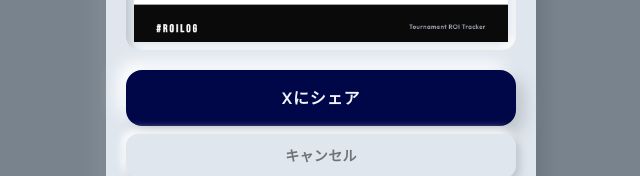
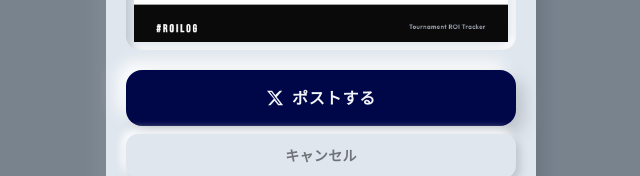
Before and after one commit to jiro424/roilog, a Next.js app: page /share-preview in a window 1280 px wide. Both pictures are taken after a click on the button "小（3トナメ）". Shown: the part 590-766 px from the top of the page, without its empty margins (319-959 px from the left). Built offline with nearby package versions, Linux system fonts and the light colour scheme.

Commit message:
Add X logo icon to share button

```diff
--- a/src/components/ShareModal.tsx
+++ b/src/components/ShareModal.tsx
@@ -172,7 +172,14 @@ export default function ShareModal({ open, onClose, title, brandName, summary, h
             disabled={busy}
             className="neu-button w-full py-4 text-base mb-2 disabled:opacity-50"
           >
-            {busy ? '生成中...' : 'Xにシェア'}
+            {busy ? '生成中...' : (
+              <span className="flex items-center justify-center gap-2">
+                <svg width="18" height="18" viewBox="0 0 24 24" fill="currentColor">
+                  <path d="M18.244 2.25h3.308l-7.227 8.26 8.502 11.24H16.17l-4.714-6.231-5.401 6.231H2.748l7.73-8.835L1.254 2.25H8.08l4.261 5.633 5.903-5.633Zm-1.161 17.52h1.833L7.084 4.126H5.117z" />
+                </svg>
+                ポストする
+              </span>
+            )}
           </button>
           <button
             onClick={onClose}
```
